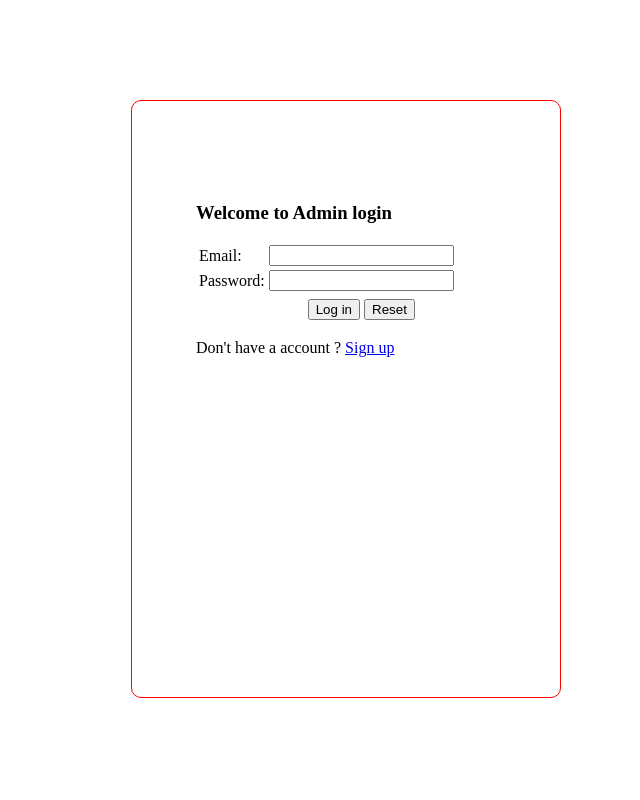
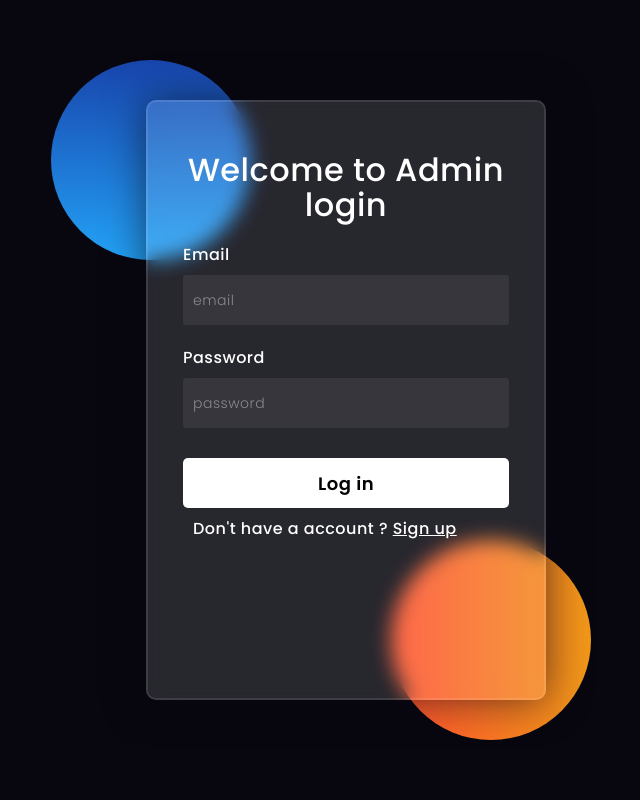
Before and after one commit to Md-Takibuddin/WT_Summer, a PHP site: page /view/adminlogin.php in a window 1280 px wide. Shown: the whole page, without its empty margins (294-934 px from the left). Run offline with PHP 8.4, Linux system fonts and the light colour scheme.

Commit message:
login css

```diff
--- a/control/admin_login.php
+++ b/control/admin_login.php
@@ -26,18 +26,10 @@ if (empty($_SESSION['email'])) {
                     $_SESSION['password'] = $adminGivenPassword;
                     header("location: ../view/adminDashboard.php");
 
+            }else{
+                $loginError = "Email Or Password is incorrect";
             }
 
-
-            // foreach ($adminJsonData as $data) {
-
-            //     if ($data["Email:"] == $adminGivenEmail && $data["Password:"] == $adminGivenPassword) {
-
-            //         $_SESSION['email'] = $data["Email:"];
-            //         $_SESSION['password'] = $data["Password:"];
-            //         header("location: ../view/adminDashboard.php");
-            //     }
-            // }
         }
         else {
             $loginError = "Email Or Password is empty.";
--- a/css/sign.css
+++ b/css/sign.css
@@ -1,14 +1,109 @@
-form {
 
+*,
+*:before,s
+*:after{
+padding: 0;
+margin: 0;
+box-sizing: border-box;
 }
 
 body{
-    background: rgb(255, 255, 255);
-    padding: 4em 4em 2em;
-    max-width: 300px;
-    max-height: 500px;
-    margin: 100px auto 0;
+background-color: #080710;
+}
+.background{
+width: 430px;
+height: 520px;
+position: absolute;
+transform: translate(-50%,-50%);
+left: 50%;
+top: 50%;
+}
+.background .shape{
+height: 200px;
+width: 200px;
+position: absolute;
+border-radius: 50%;
+}
+.shape:first-child{
+background: linear-gradient(
+  #1845ad,
+  #23a2f6
+);
+left: -80px;
+top: -80px;
+}
+.shape:last-child{
+background: linear-gradient(
+  to right,
+  #ff512f,
+  #f09819
+);
+right: -30px;
+bottom: -80px;
+}
+form{
+height: 600px;
+width: 400px;
+background-color: rgba(255,255,255,0.13);
+position: absolute;
+transform: translate(-50%,-50%);
+top: 50%;
+left: 50%;
+border-radius: 10px;
+backdrop-filter: blur(10px);
+border: 2px solid rgba(255,255,255,0.1);
+box-shadow: 0 0 40px rgba(8,7,16,0.6);
+padding: 50px 35px;
+}
+form *{
+font-family: 'Poppins',sans-serif;
+color: #ffffff;
+letter-spacing: 0.5px;
+outline: none;
+border: none;
+}
+form h3{
+font-size: 32px;
+font-weight: 500;
+line-height: 35px;
+text-align: center;
+}
+.error{
+    color: #ff512f;
+}
+.signup{
+    color: #ffffff;
+    padding: 0 10px;
+    margin-top: 8px;
+}
 
-    border-radius: 10px;
-    border: 1px solid red;
+label{
+display: block;
+margin-top: 20px;
+font-size: 16px;
+font-weight: 500;
 }
+input{
+display: block;
+height: 50px;
+width: 100%;
+background-color: rgba(255,255,255,0.07);
+border-radius: 3px;
+padding: 0 10px;
+margin-top: 8px;
+font-size: 14px;
+font-weight: 300;
+}
+::placeholder{
+color: #e5e5e578;
+}
+.button{
+margin-top: 30px;
+width: 100%;
+background-color: #ffffff;
+color: #030306;
+font-size: 18px;
+font-weight: 600;
+border-radius: 5px;
+cursor: pointer;
+}
--- a/view/adminlogin.php
+++ b/view/adminlogin.php
@@ -3,6 +3,9 @@ include("../control/admin_login.php");
 ?>
 <head>
     <link rel="stylesheet" href="../css/sign.css">
+    <link rel="preconnect" href="https://fonts.gstatic.com">
+    <link rel="stylesheet" href="https://cdnjs.cloudflare.com/ajax/libs/font-awesome/5.15.4/css/all.min.css">
+    <link href="https://fonts.googleapis.com/css2?family=Poppins:wght@300;500;600&display=swap" rel="stylesheet">
 
 </head>
 
@@ -12,40 +15,30 @@ include("../control/admin_login.php");
 
 
     <body>
-        <br>
-    <h3>Welcome to Admin login </h4>
+    <div class="background">
+        <div class="shape"></div>
+        <div class="shape"></div>
+    </div>
 
     <form  method="POST" enctype="multipart/form-data">
-    <table>
-    <tr>
-        <td>Email: </td>
-        <td><input type="email" name="LoginEmail"></td>
-    </tr>
-    <tr>
-        <td>Password: </td>
-        <td><input type="password" name="LoginPassword"></td>
-    </tr>
-    <tr>
-        <td> </td>
-        <td><font color="RED"><?php echo $loginError; ?></font>  </td>
-    </tr>
-    <tr>
-    <td align="center">
 
-        </td>
-        <td align="center">
+        <h3>Welcome to Admin login</h3>
 
-            <input type="submit" value="Log in" name ="Admin_login_submit">
-            <input type="reset" value="Reset" name= "Admin_login_reset">
+        <label for="username">Email</label>
+        <input type="text" name="LoginEmail" placeholder="email" >
 
-    </tr>
+        <label for="password">Password</label>
+        <input type="password" name="LoginPassword" placeholder="password" >
+
+        <font class="error" ><?php echo $loginError; ?></font>
+
+        <input class="button" type="submit" value="Log in" name ="Admin_login_submit">
+        <div class="signup">Don't have a account ?
+         <a href= "adminsignup.php"> Sign up </a>
+        </div>
+    </form>
 
 
-    </table>
-    </form>
-
-    Don't have a account ?
-    <a href= "adminsignup.php"> Sign up </a>
 
 
     </body>
```
